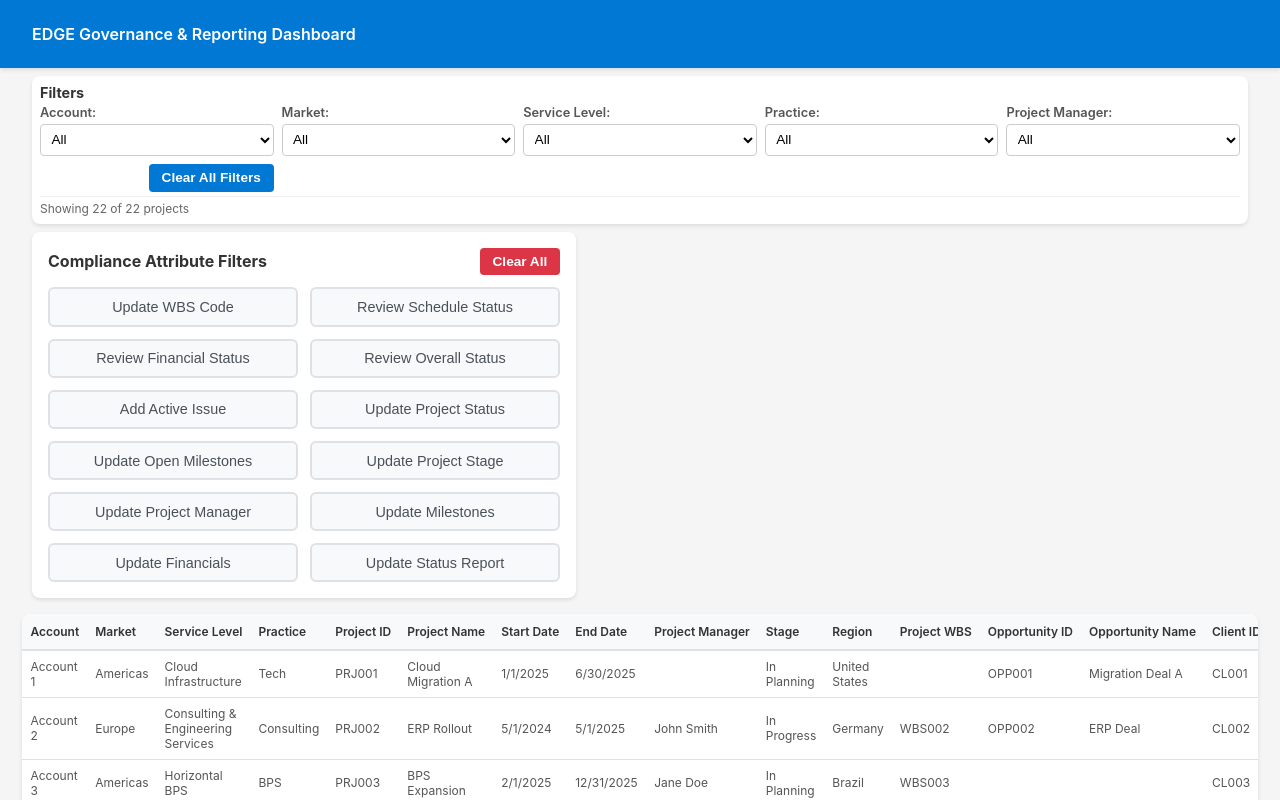
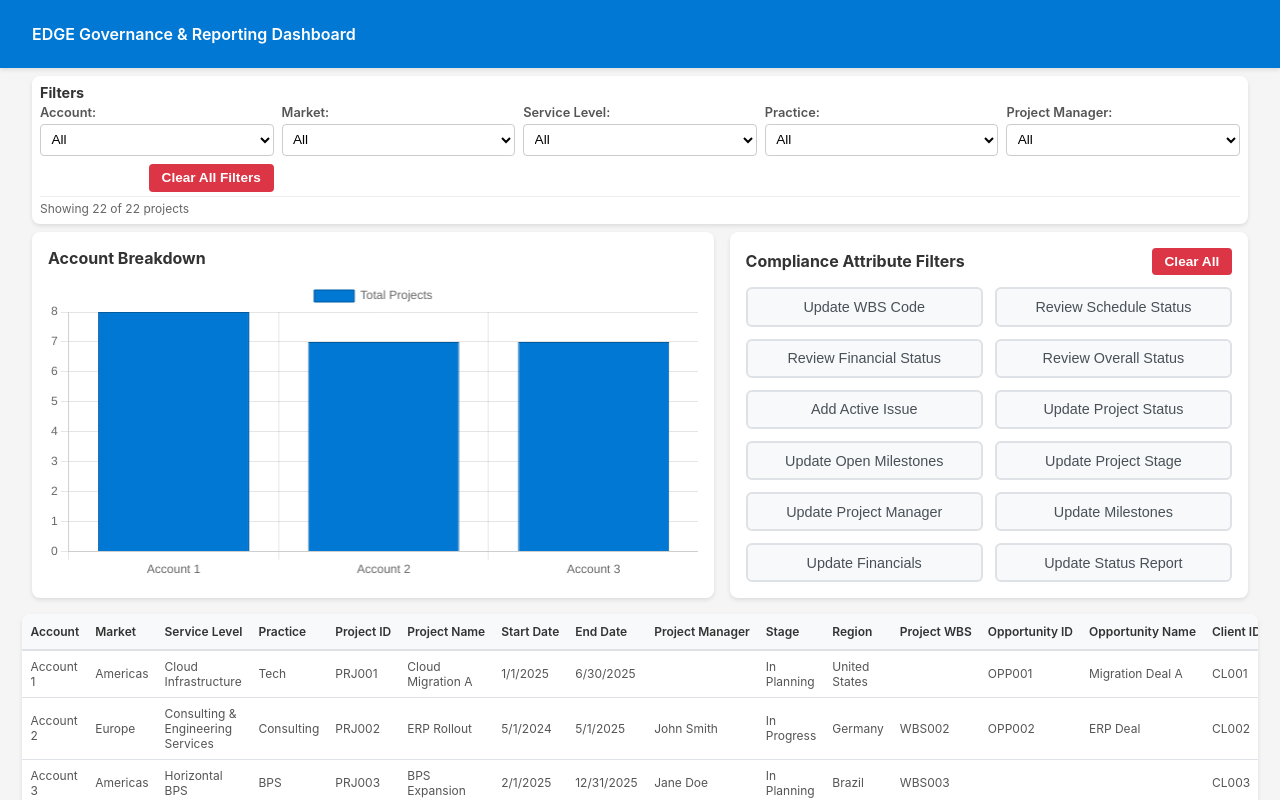
Before and after one commit to DWandless/EDGE-Transformation-Governance-Reporting-Dashboard-Mock-Solution, a React (Create React App) app in the folder governance-dashboard-mock/: page / in a window 1280 px wide. Shown: the top 800 px of the page. Built offline with nearby package versions, Linux system fonts and the light colour scheme.

Commit message:
Add chart.js and react-chartjs-2 dependencies, implement account breakdown bar chart with compliance filter integration, and update clear filters button styling

```diff
--- a/governance-dashboard-mock/package.json
+++ b/governance-dashboard-mock/package.json
@@ -7,8 +7,10 @@
     "@testing-library/jest-dom": "^6.9.1",
     "@testing-library/react": "^16.3.2",
     "@testing-library/user-event": "^13.5.0",
+    "chart.js": "^4.5.1",
     "papaparse": "^5.4.1",
     "react": "^19.2.5",
+    "react-chartjs-2": "^5.3.1",
     "react-dom": "^19.2.5",
     "react-scripts": "5.0.1",
     "web-vitals": "^2.1.4"
--- a/governance-dashboard-mock/src/App.css
+++ b/governance-dashboard-mock/src/App.css
@@ -75,7 +75,7 @@
 /* Clear filters button styling */
 .clear-button {
   padding: 0.4rem 0.8rem;
-  background-color: #0078d4;
+  background-color: #dc3545;
   color: white;
   border: none;
   border-radius: 4px;
@@ -100,13 +100,19 @@
   border-top: 1px solid #eee;
 }
 
+/* Compliance Section - contains filters and chart side by side */
+.compliance-section {
+  display: flex;
+  gap: 1rem;
+  margin: 0 2rem 1rem 2rem;
+}
+
 /* Compliance Attribute Filters Section */
 .compliance-filters-container {
   background-color: white;
-  margin: 0 2rem 1rem 2rem;
   padding: 1rem;
   border-radius: 8px;
-  max-width: 40%;
+  flex: 0 0 40%;
   box-shadow: 0 2px 4px rgba(0,0,0,0.1);
 }
 
@@ -222,6 +228,27 @@
   font-weight: 600;
 }
 
+/* Chart Container */
+.chart-container {
+  background-color: white;
+  padding: 1rem;
+  border-radius: 8px;
+  box-shadow: 0 2px 4px rgba(0,0,0,0.1);
+  flex: 1;
+  display: flex;
+  flex-direction: column;
+}
+
+.chart-container h3 {
+  margin: 0 0 0.75rem 0;
+  color: #333;
+  font-size: 1rem;
+}
+
+.chart-container canvas {
+  max-height: 300px;
+}
+
 /* Hover effect for active toggle buttons */
 .compliance-toggle.active:hover {
   background-color: #005a9e;
@@ -235,7 +262,7 @@
   border-radius: 8px;
   box-shadow: 0 2px 4px rgba(0,0,0,0.1);
   overflow-x: auto; /* Horizontal scroll for wide table (34 columns) */
-  max-height: 350px; /* Limits height to show ~4 rows */
+  max-height: 250px; /* Limits height to show ~4 rows */
   max-width: 96.5%; /* Limits width to 93% of parent */
   overflow-y: auto; /* Vertical scroll for additional rows */
 }
--- a/governance-dashboard-mock/src/App.js
+++ b/governance-dashboard-mock/src/App.js
@@ -6,9 +6,29 @@
  * and filtering capabilities by Account, Market, Service Level, Practice, and Project Manager.
  */
 
-import React, { useState, useEffect } from 'react';
+import React, { useState, useEffect, useMemo } from 'react';
 import Papa from 'papaparse'; // Library for parsing CSV files
+import { Bar } from 'react-chartjs-2';
+import {
+  Chart as ChartJS,
+  CategoryScale,
+  LinearScale,
+  BarElement,
+  Title,
+  Tooltip,
+  Legend
+} from 'chart.js';
 import './App.css';
+
+// Register Chart.js components
+ChartJS.register(
+  CategoryScale,
+  LinearScale,
+  BarElement,
+  Title,
+  Tooltip,
+  Legend
+);
 
 function App() {
   // State to store the complete dataset from CSV
@@ -242,6 +262,110 @@ function App() {
     });
   };
 
+  // Helper function to check if a row matches a specific compliance filter
+  const matchesComplianceFilter = (row, filterKey) => {
+    switch(filterKey) {
+      case 'updateWbsCode':
+        return !row['Project WBS'] || row['Project WBS'].trim() === '';
+      case 'reviewScheduleStatus':
+        const schedRagOrder = { 'Green': 3, 'Amber': 2, 'Red': 1 };
+        return (schedRagOrder[row['Reported Schedule RAG']] || 0) > (schedRagOrder[row['Calculated Schedule RAG']] || 0);
+      case 'reviewFinancialStatus':
+        const finRagOrder = { 'Green': 3, 'Amber': 2, 'Red': 1 };
+        return (finRagOrder[row['Reported Financial RAG']] || 0) > (finRagOrder[row['Calculated Financial RAG']] || 0);
+      case 'reviewOverallStatus':
+        const overallRagOrder = { 'Green': 3, 'Amber': 2, 'Red': 1 };
+        return (overallRagOrder[row['Reported Overall RAG']] || 0) > (overallRagOrder[row['Calculated Overall RAG']] || 0);
+      case 'addActiveIssue':
+        return (!row['Active Issue'] || row['Active Issue'].trim() === '') && row['Reported Overall RAG'] === 'Red';
+      case 'updateProjectStatus':
+        return row['Reported Overall RAG'] !== 'Green' && (!row['Project GTG Date'] || row['Project GTG Date'].trim() === '');
+      case 'updateOpenMilestones':
+        return !row['Open Milestone Date'] || row['Open Milestone Date'].trim() === '';
+      case 'updateProjectStage':
+        return row['Stage'] === 'In Planning';
+      case 'updateProjectManager':
+        return !row['Project Manager'] || row['Project Manager'].trim() === '';
+      case 'updateMilestones':
+        return !row['Milestone Criteria Met'] || row['Milestone Criteria Met'].trim() === '' || row['Milestone Criteria Met'] === 'FALSE';
+      case 'updateFinancials':
+        const financialFields = ['Billing Type', 'Opportunity ID', 'Client ID', 'Planned Project Hours Baseline', 'Planned Hours', 'Schedule Remaining Hours', 'Project Currency', 'Planned Revenue Baseline', 'Billable'];
+        return financialFields.some(field => !row[field] || row[field].toString().trim() === '');
+      case 'updateProjectStatusReport':
+        return !row['Project Status Report Submission Date'] || row['Project Status Report Submission Date'].trim() === '';
+      default:
+        return false;
+    }
+  };
+
+  // Calculate chart data based on active compliance filters and main filters
+  const chartData = useMemo(() => {
+    // Get the first active compliance filter for the chart
+    const activeFilter = Object.keys(complianceFilters).find(key => complianceFilters[key]);
+
+    // Apply main filters first
+    let baseFilteredData = data;
+    if (filters.account) baseFilteredData = baseFilteredData.filter(row => row.Account === filters.account);
+    if (filters.market) baseFilteredData = baseFilteredData.filter(row => row.Market === filters.market);
+    if (filters.serviceLevel) baseFilteredData = baseFilteredData.filter(row => row['Service Level'] === filters.serviceLevel);
+    if (filters.practice) baseFilteredData = baseFilteredData.filter(row => row.Practice === filters.practice);
+    if (filters.projectManager) baseFilteredData = baseFilteredData.filter(row => row['Project Manager'] === filters.projectManager);
+
+    // Get unique accounts
+    const accounts = [...new Set(baseFilteredData.map(row => row.Account).filter(Boolean))].sort();
+
+    // If no compliance filter is active, show total projects per account
+    if (!activeFilter) {
+      const counts = accounts.map(account => {
+        return baseFilteredData.filter(row => row.Account === account).length;
+      });
+
+      return {
+        labels: accounts,
+        datasets: [{
+          label: 'Total Projects',
+          data: counts,
+          backgroundColor: '#0078d4',
+          borderColor: '#005a9e',
+          borderWidth: 1
+        }]
+      };
+    }
+
+    // Count projects per account that match the active compliance filter
+    const counts = accounts.map(account => {
+      const accountProjects = baseFilteredData.filter(row => row.Account === account);
+      return accountProjects.filter(row => matchesComplianceFilter(row, activeFilter)).length;
+    });
+
+    // Filter labels
+    const filterLabels = {
+      updateWbsCode: 'Missing WBS Code',
+      reviewScheduleStatus: 'Schedule RAG Mismatch',
+      reviewFinancialStatus: 'Financial RAG Mismatch',
+      reviewOverallStatus: 'Overall RAG Mismatch',
+      addActiveIssue: 'Missing Active Issue',
+      updateProjectStatus: 'Missing GTG Date',
+      updateOpenMilestones: 'Missing Milestone Date',
+      updateProjectStage: 'In Planning Stage',
+      updateProjectManager: 'Missing Project Manager',
+      updateMilestones: 'Milestone Criteria Not Met',
+      updateFinancials: 'Missing Financial Data',
+      updateProjectStatusReport: 'Missing Status Report'
+    };
+
+    return {
+      labels: accounts,
+      datasets: [{
+        label: filterLabels[activeFilter],
+        data: counts,
+        backgroundColor: '#0078d4',
+        borderColor: '#005a9e',
+        borderWidth: 1
+      }]
+    };
+  }, [data, filters, complianceFilters]);
+
   // Render the dashboard UI
   return (
     <div className="App">
@@ -335,8 +459,41 @@ function App() {
         <p className="results-count">Showing {filteredData.length} of {data.length} projects</p>
       </div>
 
-      {/* Compliance Attribute Filters - Toggle buttons */}
-      <div className="compliance-filters-container">
+      {/* Compliance Filters and Chart Section */}
+      <div className="compliance-section">
+        {/* Chart Container */}
+        <div className="chart-container">
+          <h3>Account Breakdown</h3>
+          {chartData && (
+            <Bar
+              data={chartData}
+              options={{
+                responsive: true,
+                maintainAspectRatio: false,
+                plugins: {
+                  legend: {
+                    display: true,
+                    position: 'top',
+                  },
+                  title: {
+                    display: false
+                  }
+                },
+                scales: {
+                  y: {
+                    beginAtZero: true,
+                    ticks: {
+                      stepSize: 1
+                    }
+                  }
+                }
+              }}
+            />
+          )}
+        </div>
+
+        {/* Compliance Attribute Filters - Toggle buttons */}
+        <div className="compliance-filters-container">
         <div className="compliance-filters-header">
           <h3>Compliance Attribute Filters</h3>
           <button onClick={clearComplianceFilters} className="clear-compliance-button">
@@ -429,6 +586,7 @@ function App() {
           >
             Update Status Report
           </button>
+        </div>
         </div>
       </div>
 
```
Also changed, not shown: 1 other file (tests, documents, lock files or other folders).
